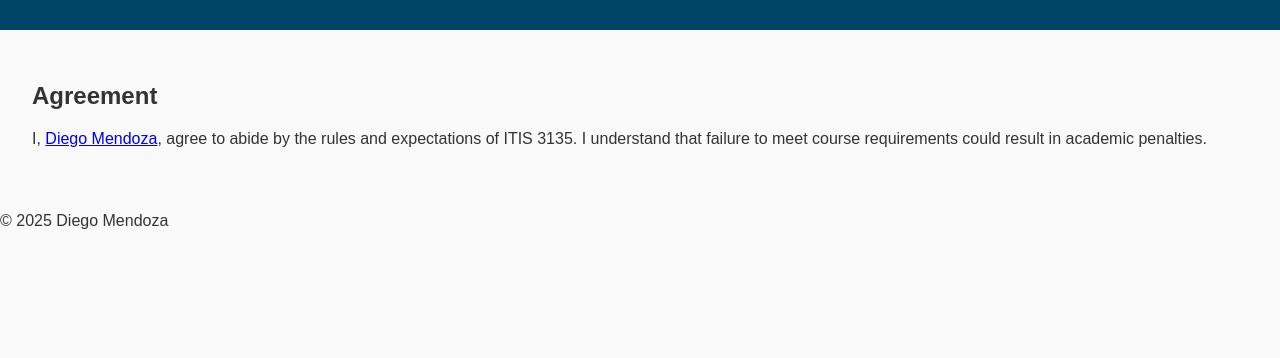
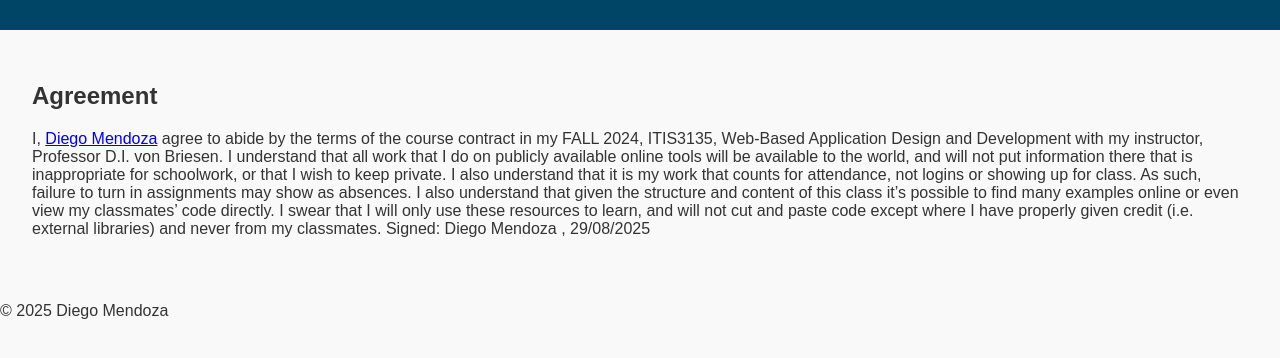
Before and after one commit to Pollitotito/itis3135, a plain HTML site: page contract.html in a window 1280 px wide. Shown: the part 116-474 px from the top of the page. Drawn offline with Linux system fonts and the light colour scheme.

Commit message:
Add files via upload

```diff
--- a/contract.html
+++ b/contract.html
@@ -22,8 +22,11 @@
   <main>
     <h2>Agreement</h2>
     <p>
-      I, <a href="introduction.html">Diego Mendoza</a>, agree to abide by the rules and expectations of ITIS 3135.
-      I understand that failure to meet course requirements could result in academic penalties.
+      I, <a href="introduction.html">Diego Mendoza</a> agree to abide by the terms of the course contract in my FALL 2024, ITIS3135, Web-Based Application Design and Development with my instructor, Professor D.I. von Briesen.
+      I understand that all work that I do on publicly available online tools will be available to the world, and will not put information there that is inappropriate for schoolwork, or that I wish to keep private.
+      I also understand that it is my work that counts for attendance, not logins or showing up for class. As such, failure to turn in assignments may show as absences. I also understand that given the structure and content of this class it’s possible to find many examples online or even view my classmates’ code directly.
+      I swear that I will only use these resources to learn, and will not cut and paste code except where I have properly given credit (i.e. external libraries) and never from my classmates.
+      Signed: Diego Mendoza , 29/08/2025
     </p>
   </main>
 
```
